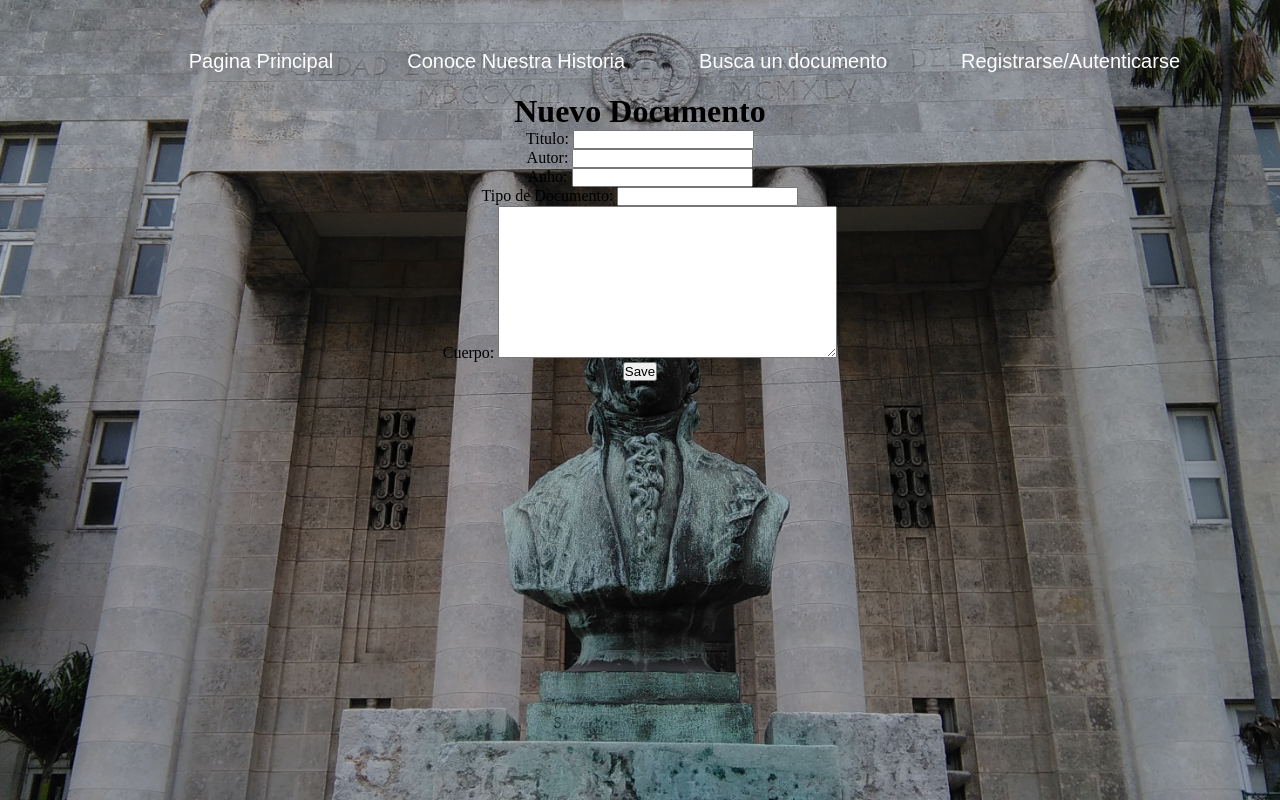
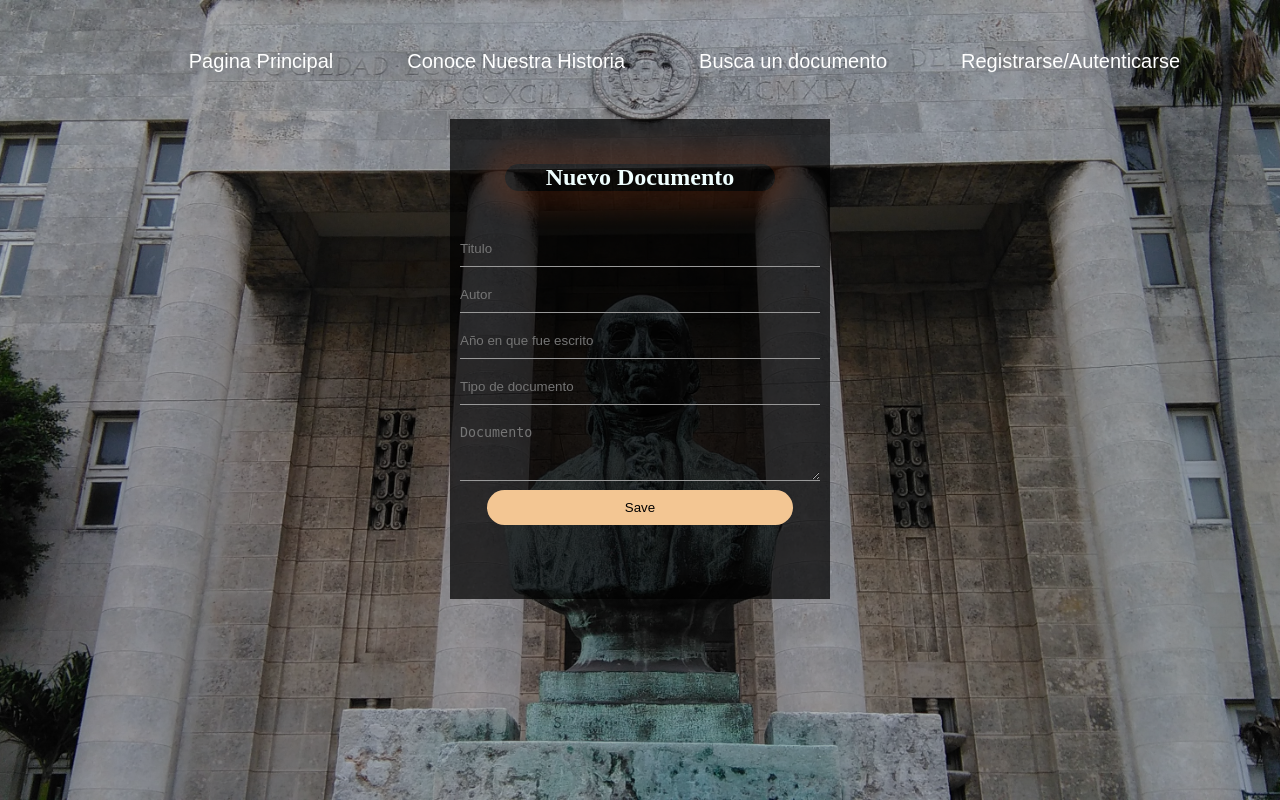
Before and after one commit to aspio28/Sociedad-Econ-mica-Amigos-del-Pa-s, a Django app: page /new in a window 1280 px wide. Run offline with Django 4.2, Linux system fonts and the light colour scheme.

```diff
--- a/Archivo/Loggin/urls.py
+++ b/Archivo/Loggin/urls.py
@@ -4,6 +4,7 @@ from . import views
 
 urlpatterns = [
     path('', views.home, name="home"),
+    path('Sign',views.Sign, name="Sign"),
     path('SignUp', views.SignUp, name="SignUp"),
     path('SignIn', views.SignIn, name="SignIn"),
     path('LogOut', views.SignOut, name="LogOut"),
--- a/Archivo/Loggin/views.py
+++ b/Archivo/Loggin/views.py
@@ -10,6 +10,9 @@ from Loggin.forms import FormSearch
 
 def home(request):
     return render(request, "base/index.html")
+
+def Sign(request):
+    return render(request,"base/sign.html")
 
 def SignIn(request):
 
--- a/Archivo/documents/forms.py
+++ b/Archivo/documents/forms.py
@@ -2,8 +2,8 @@ from django import forms
 
 class Form_Document(forms.Form):
 
-    title = forms.CharField(label= "Titulo", required=True)
-    author = forms.CharField(label="Autor", required=True)
-    year = forms.IntegerField(label="Anho", required=True)
-    document_type = forms.CharField(label="Tipo de Documento", required=True)
-    body = forms.CharField(label="Cuerpo", required=True, widget=forms.Textarea)
+    title = forms.CharField(label= "", widget=forms.TextInput(attrs={'class' : 'input-field','placeholder':'Titulo'}), required=True)
+    author = forms.CharField(label="", widget=forms.TextInput(attrs={'class' : 'input-field','placeholder':'Autor'}),  required=True)
+    year = forms.IntegerField(label="", widget=forms.TextInput(attrs={'class' : 'input-field','placeholder':'Año en que fue escrito'}), required=True)
+    document_type = forms.CharField(label="", widget=forms.TextInput(attrs={'class' : 'input-field','placeholder':'Tipo de documento'}), required=True)
+    body = forms.CharField(label="", widget=forms.Textarea(attrs={'class' : 'input-field','rows':3, 'cols':5,'placeholder':'Documento'}), required=True)
--- a/Archivo/templates/base/document.html
+++ b/Archivo/templates/base/document.html
@@ -1,9 +1,13 @@
 {% extends 'base/index.html' %}
 
 {% block content %}
-    <h1 style= "text-align:center;">Nuevo Documento</h1>
-    <form action='new' method="POST" style="text-align: center;">{% csrf_token %}
+<div class="form-box">
+    <form action='new' method="POST" class="input-group-Search">{% csrf_token %}
+        <div class='button-box'>
+            <h2 style= "text-align:center;">Nuevo Documento</h2>
+        </div>
         {{ form.as_p }}
-        <input type="submit" value="Save">
+        <button type="submit"class="submit-btn">Save</button>
     </form>
+</div>
 {% endblock content %}
```
Also changed, not shown: Archivo/templates/base/index.html (+2 -81 lines), Archivo/templates/base/sign.html (added, +82 -0 lines), Archivo/db.sqlite3.
